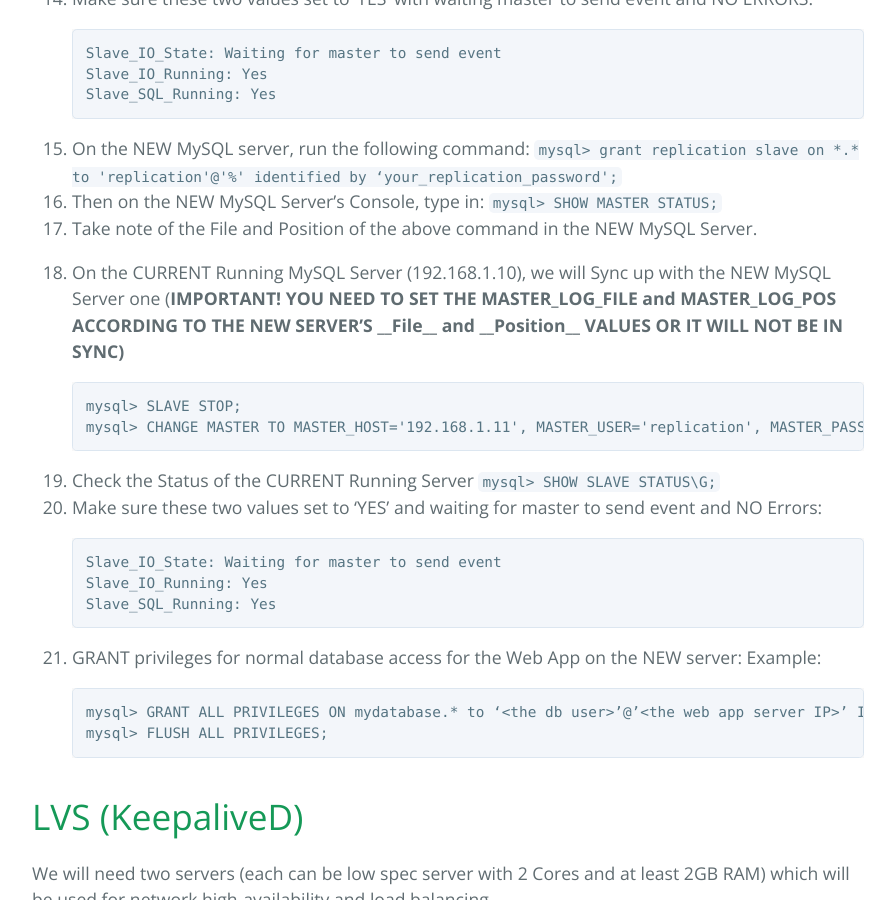
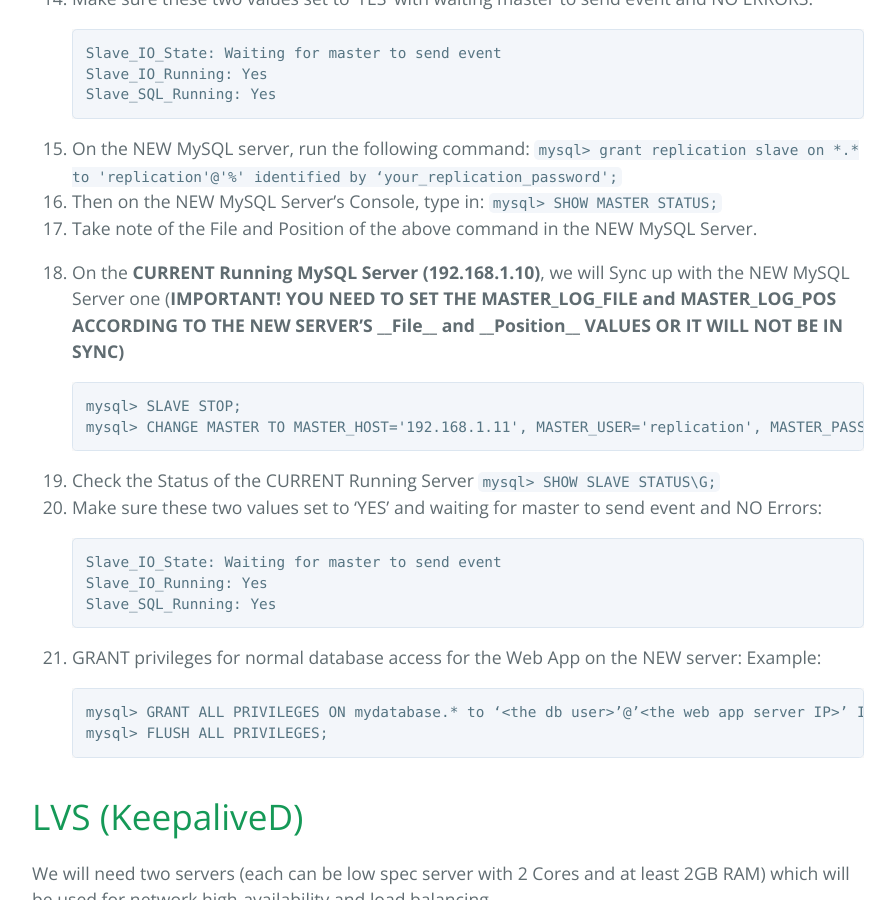
Before and after one commit to muhammadn/muhammadn.github.io, a Jekyll site: the page built from _posts/2016-02-05-mysql-high-availability-and-load-balancing.md, in a window 1280 px wide and 900 px high, scrolled down 3602 px. Shown: the whole window, without its empty margins (192-1087 px from the left). Built offline with Jekyll 4.4.1, drawn with Linux system fonts in a browser that asks for light colours.

```diff
--- a/_posts/2016-02-05-mysql-high-availability-and-load-balancing.md
+++ b/_posts/2016-02-05-mysql-high-availability-and-load-balancing.md
@@ -124,7 +124,7 @@ Example output:
 17.	Take note of the File and Position of the above command in the NEW MySQL Server.
 
 
-18.	On the CURRENT Running MySQL Server (192.168.1.10), we will Sync up with the NEW MySQL Server one (**IMPORTANT! YOU NEED TO SET THE MASTER_LOG_FILE and MASTER_LOG_POS ACCORDING TO THE NEW SERVER’S __File__ and __Position__ VALUES OR IT WILL NOT BE IN SYNC)**
+18.	On the **CURRENT Running MySQL Server (192.168.1.10)**, we will Sync up with the NEW MySQL Server one (**IMPORTANT! YOU NEED TO SET THE MASTER_LOG_FILE and MASTER_LOG_POS ACCORDING TO THE NEW SERVER’S __File__ and __Position__ VALUES OR IT WILL NOT BE IN SYNC)**
 
 
         mysql> SLAVE STOP;
```
